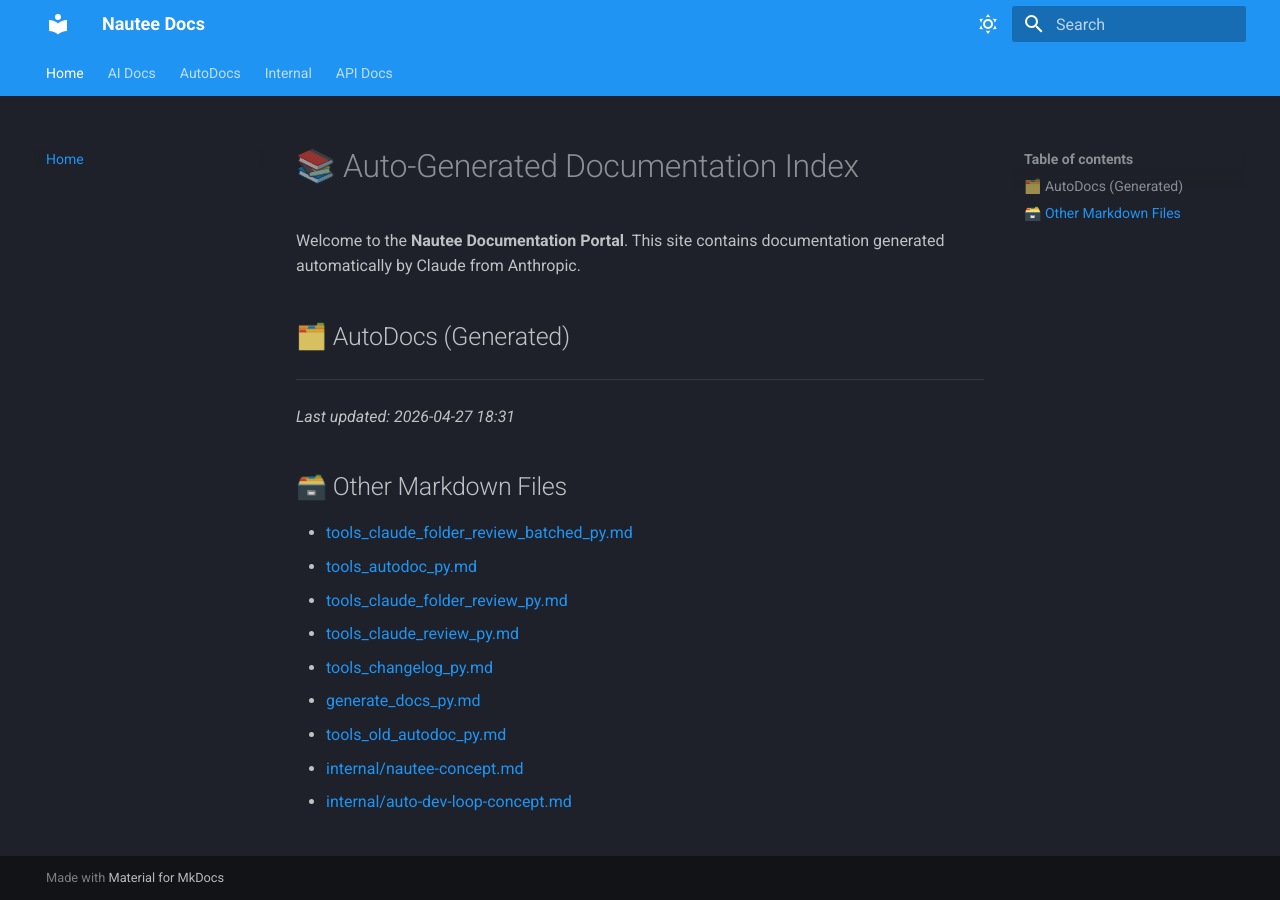
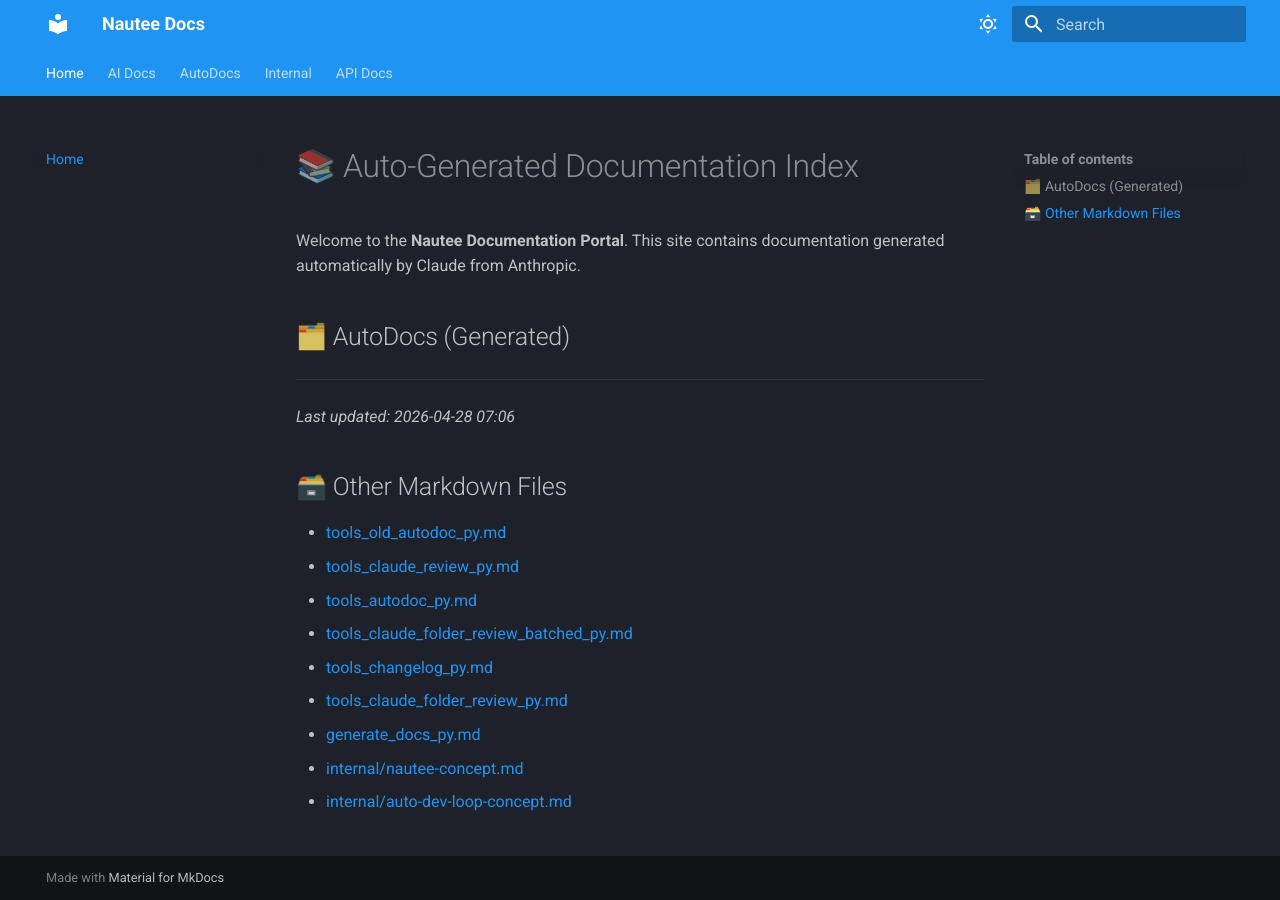
Before and after one commit to 48Nauts-Operator/nautee, an MkDocs documentation site: the page built from docs/index.md, in a window 1280 px wide. Built offline with MkDocs 1.6.1 and Material for MkDocs 9.7.7, drawn with Linux system fonts in a browser that asks for light colours.

```diff
--- a/docs/index.md
+++ b/docs/index.md
@@ -7,16 +7,16 @@ Welcome to the **Nautee Documentation Portal**. This site contains documentation
 
 ---
 
-_Last updated: 2026-04-27 18:31_
+_Last updated: 2026-04-28 07:06_
 
 ## 🗃️ Other Markdown Files
 
+- [tools_old_autodoc_py.md](tools_old_autodoc_py.md)
+- [tools_claude_review_py.md](tools_claude_review_py.md)
+- [tools_autodoc_py.md](tools_autodoc_py.md)
 - [tools_claude_folder_review_batched_py.md](tools_claude_folder_review_batched_py.md)
-- [tools_autodoc_py.md](tools_autodoc_py.md)
+- [tools_changelog_py.md](tools_changelog_py.md)
 - [tools_claude_folder_review_py.md](tools_claude_folder_review_py.md)
-- [tools_claude_review_py.md](tools_claude_review_py.md)
-- [tools_changelog_py.md](tools_changelog_py.md)
 - [generate_docs_py.md](generate_docs_py.md)
-- [tools_old_autodoc_py.md](tools_old_autodoc_py.md)
 - [internal/nautee-concept.md](internal/nautee-concept.md)
 - [internal/auto-dev-loop-concept.md](internal/auto-dev-loop-concept.md)
```
